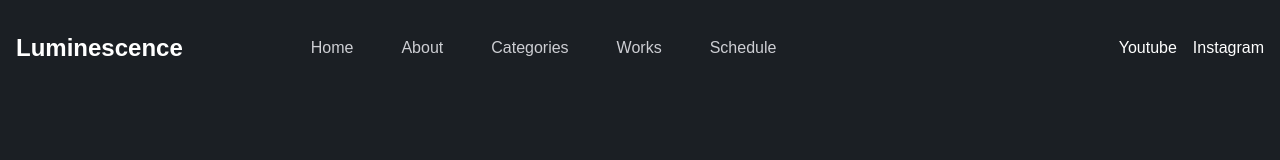
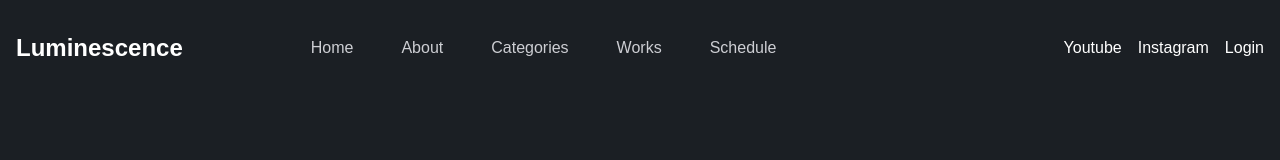
Before and after one commit to ckmsc39th/ckmsc39th.github.io, a Vue app: page / in a window 1280 px wide. Shown: the top 160 px of the page. Built offline with nearby package versions, Linux system fonts and the light colour scheme.

Commit message:
modified:   src/App.vue

```diff
--- a/src/App.vue
+++ b/src/App.vue
@@ -15,6 +15,7 @@
         <div class="items-centers flex gap-4">
           <a href="#" class="hover:text-white">Youtube</a>
           <a href="#" class="hover:text-white">Instagram</a>
+          <a href="#" class="hover:text-white">Login</a>
         </div>
       </nav>
       <div class="grid grid-cols-2">
```
